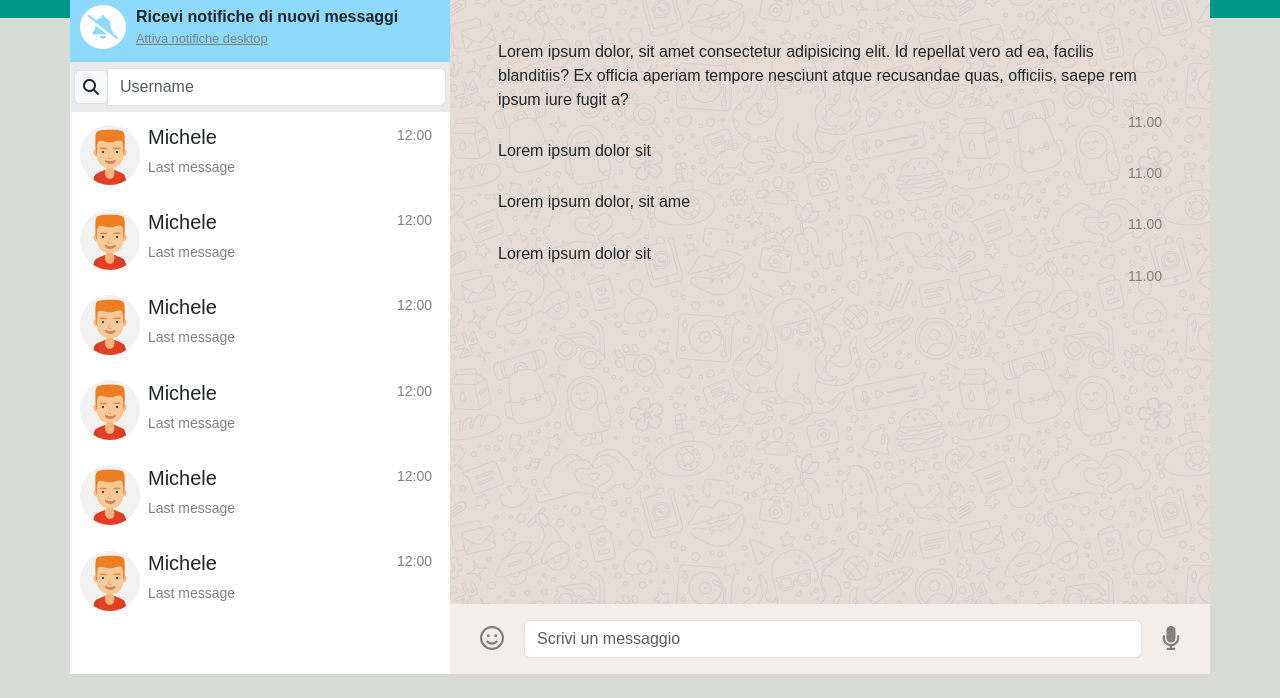
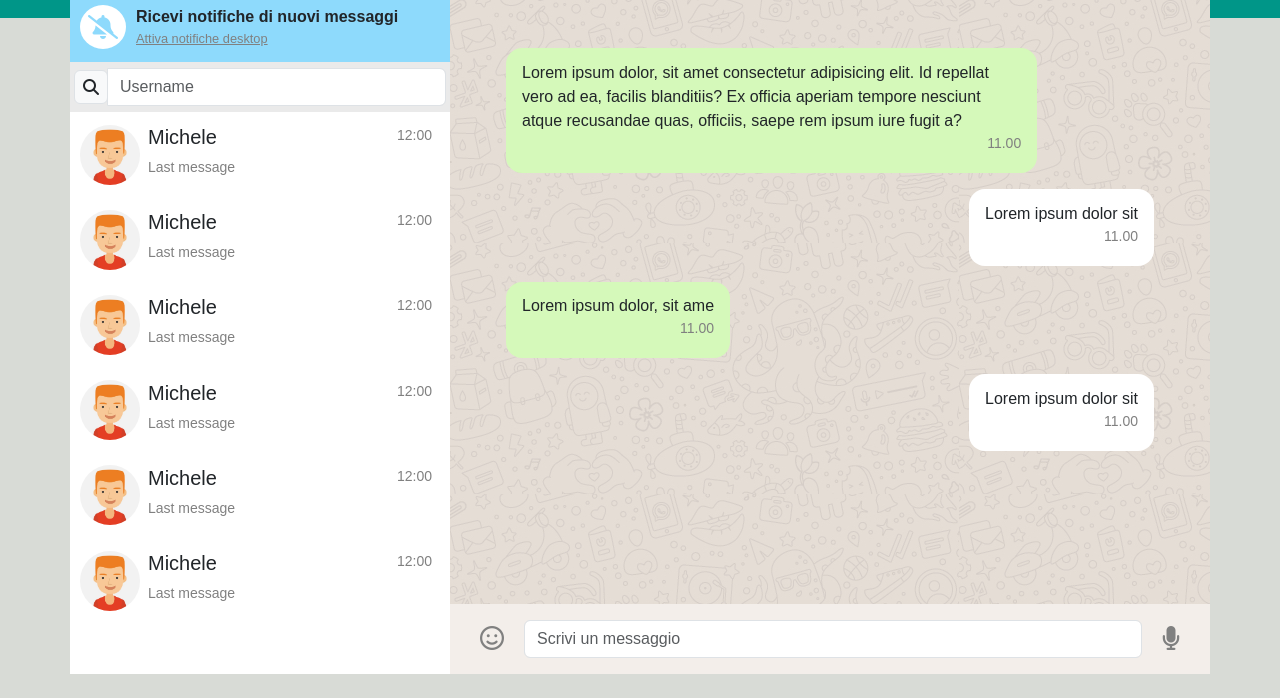
Before and after one commit to AlbertoCavans/vue-boolzapp, a plain HTML site: page index.html in a window 1280 px wide. Shown: the part 102-800 px from the top of the page. Drawn offline with nearby package versions, Linux system fonts and the light colour scheme.

Commit message:
Feat style - chat container

```diff
--- a/css/style.css
+++ b/css/style.css
@@ -148,6 +148,25 @@ header .fa-solid {
   overflow-y: scroll;
 }
 
+.message {
+  padding: 0.8rem 1rem;
+  border-radius: 1rem;
+  margin: 0.5rem;
+  max-width: 80%;
+}
+
+.message.sent {
+  background-color: hsl(94.29deg 84% 85.29%);
+  float: left;
+  clear: both;
+}
+
+.message.received {
+  background-color: white;
+  float: right;
+  clear: both;
+}
+
 /* ! CHAT INPUT BAR */
 
 .chat-input-bar {
```
